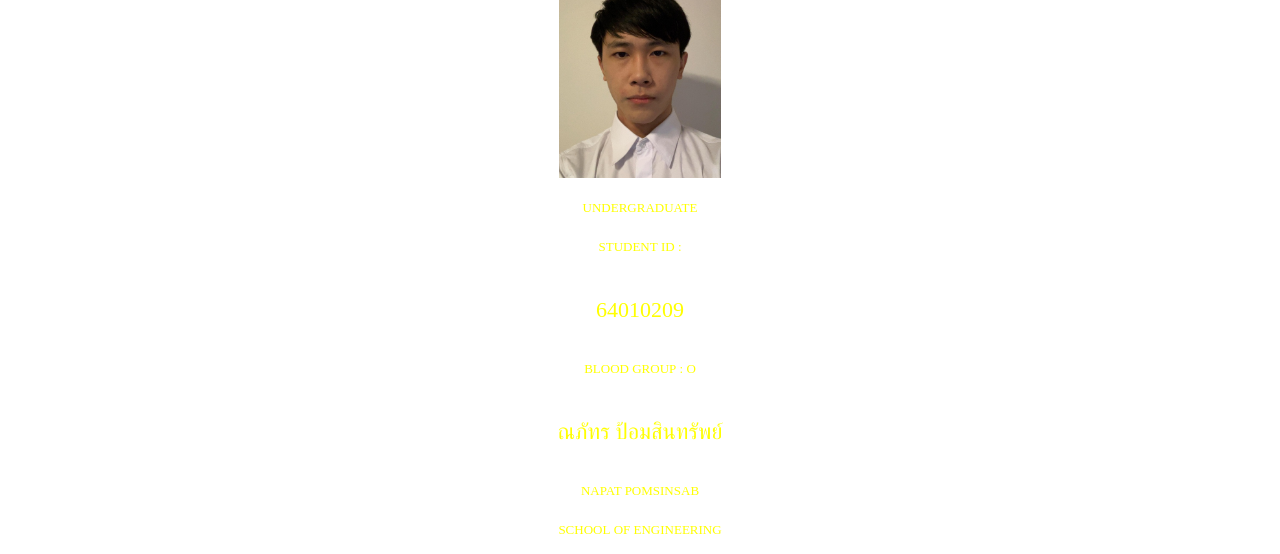
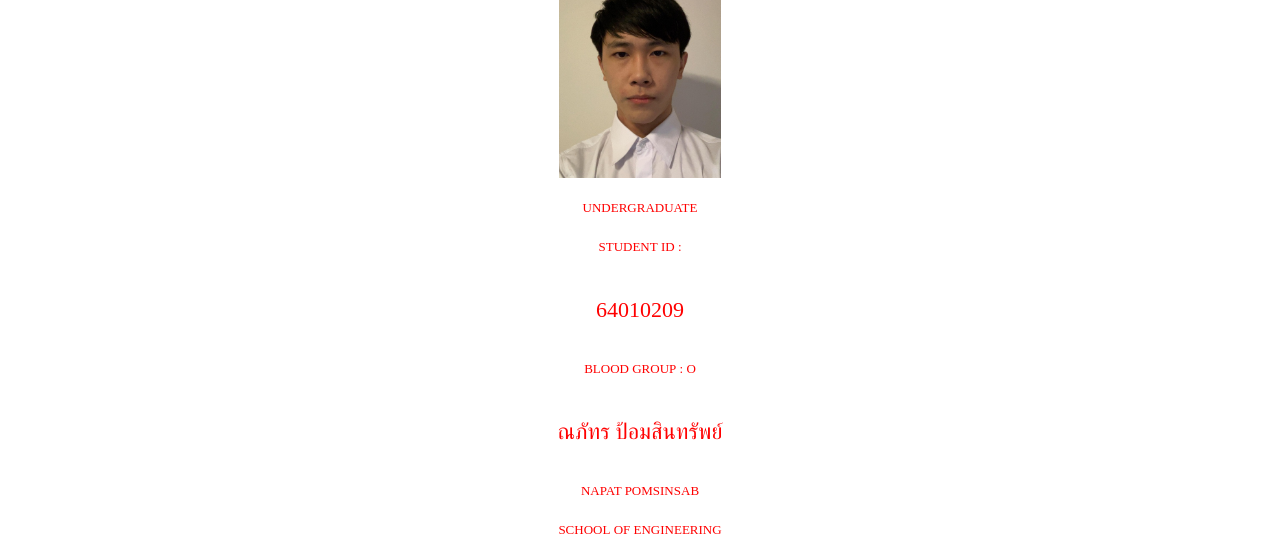
Before and after one commit to NapatPom/daywebsite, a plain HTML site: page index.html in a window 1280 px wide. Shown: the part 235-789 px from the top of the page. Drawn offline with Linux system fonts and the light colour scheme.

Commit message:
Update index.html

```diff
--- a/index.html
+++ b/index.html
@@ -19,7 +19,7 @@
                 <img src= "logo.png" height="150px">
 	<center>
 		<img src= "Student.png" height="200px">
-		<font style=" font-variant-caps: all-small-caps;" color = "yellow">
+		<font style=" font-variant-caps: all-small-caps;" color = "#FF0000">
 			<font size = "4" >
 				<p>Undergraduate</p>
 			<font size = "4" >
```
